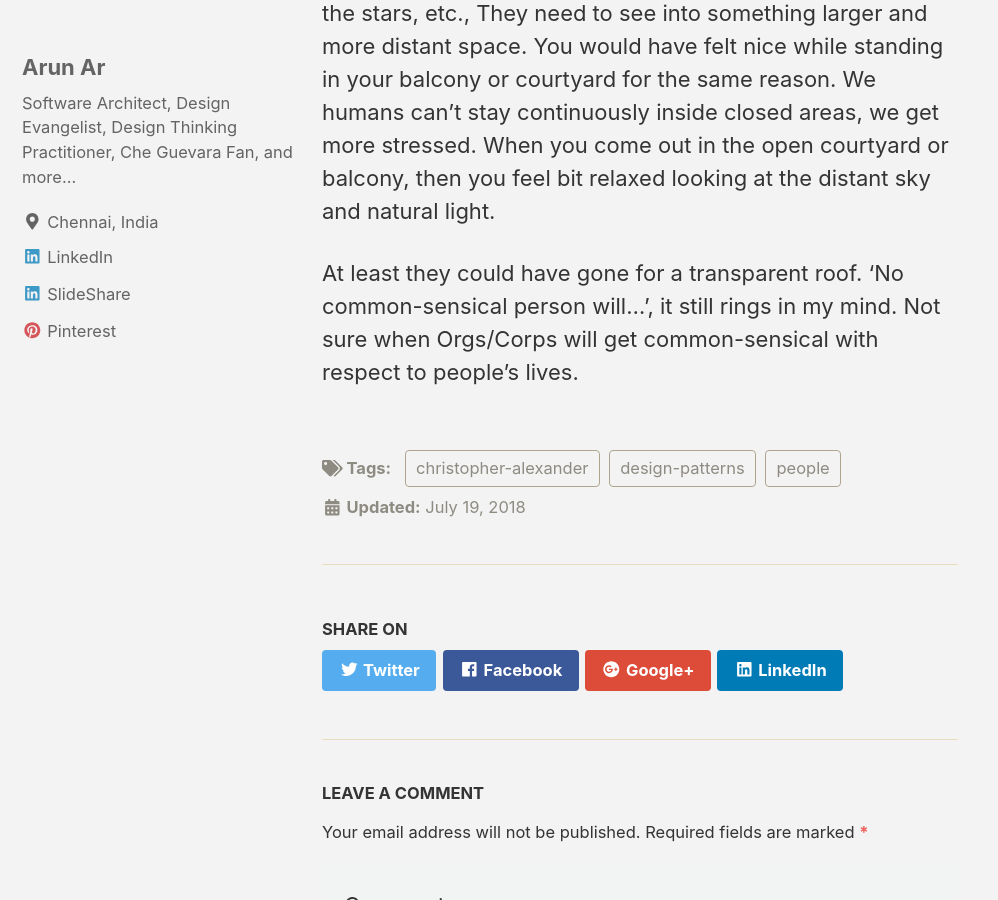
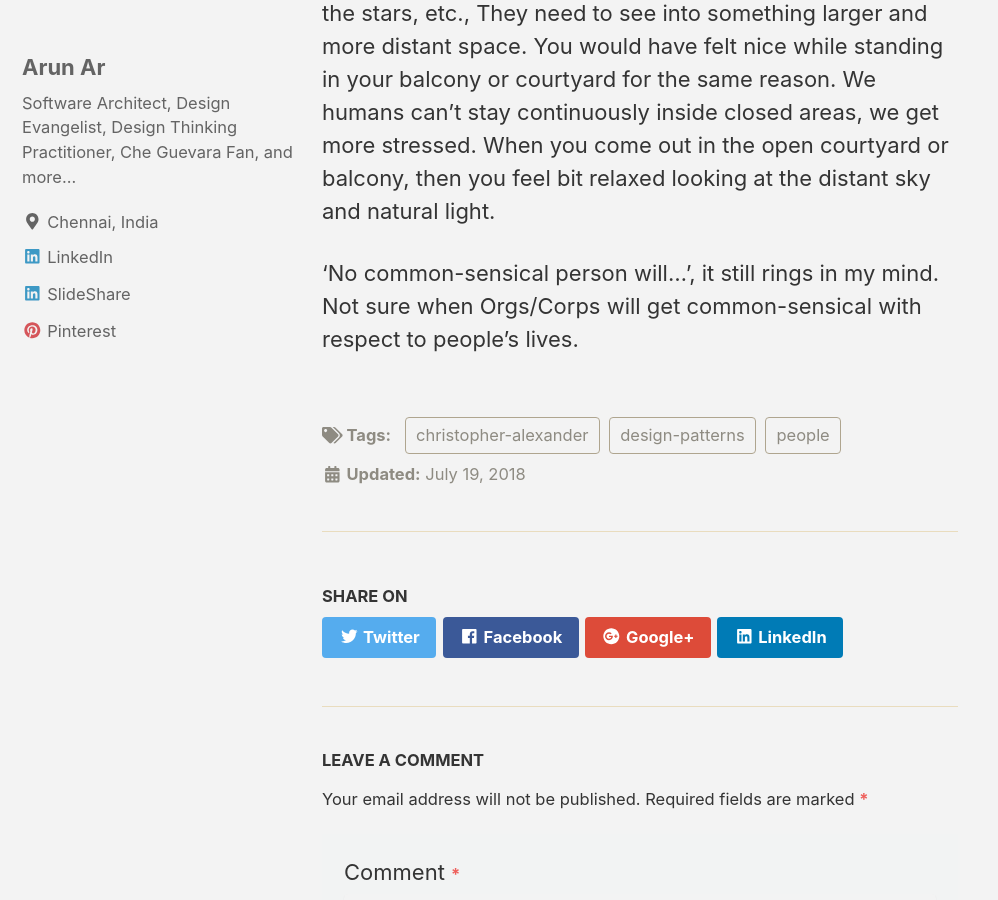
Before and after one commit to arun-ar/arun-ar.github.io, a Jekyll site: the page built from _posts/2018-07-19-first-post.markdown, in a window 1280 px wide and 900 px high, scrolled down 1922 px. Shown: the whole window, without its empty margins (0-998 px from the left). Built offline with Jekyll 4.4.1, drawn with Linux system fonts in a browser that asks for light colours; nearby versions of some CDN libraries; part of the change alters nothing that is shown; some of the changed text lies outside the part shown.

```diff
--- a/_config.yml
+++ b/_config.yml
@@ -18,8 +18,8 @@ minimal_mistakes_skin    : "dirt" # "air", "aqua", "contrast", "dark", "dirt", "
 locale                   : "en-US"
 title                    : "Being Adroit"
 title_separator          : "-"
-name                     : "Arun"
-description              : "An amazing website."
+name                     : "Arun Ar"
+description              : "my profile website"
 url                      : https://arun-ar.github.io/   # the base hostname & protocol for your site e.g. "https://mmistakes.github.io"
 baseurl                  : # the subpath of your site, e.g. "/blog"
 repository               : arun-ar.github.io/arun-ar
--- a/_posts/2018-07-19-first-post.markdown
+++ b/_posts/2018-07-19-first-post.markdown
@@ -26,7 +26,7 @@ Probably her personal situation could have been the main reason but as Christoph
 
 People always seek some kind of private outdoor space where they can sit under the sky, enjoy the sun light, gaze the stars, etc., They need to see into something larger and more distant space. You would have felt nice while standing in your balcony or courtyard for the same reason. We humans can't stay continuously inside closed areas, we get more stressed. When you come out in the open courtyard or balcony, then you feel bit relaxed looking at the distant sky and natural light.
 
-At least they could have gone for a transparent roof. 'No common-sensical person will...', it still rings in my mind. Not sure when Orgs/Corps will get common-sensical with respect to people's lives.
+'No common-sensical person will...', it still rings in my mind. Not sure when Orgs/Corps will get common-sensical with respect to people's lives.
 
 
 
```
